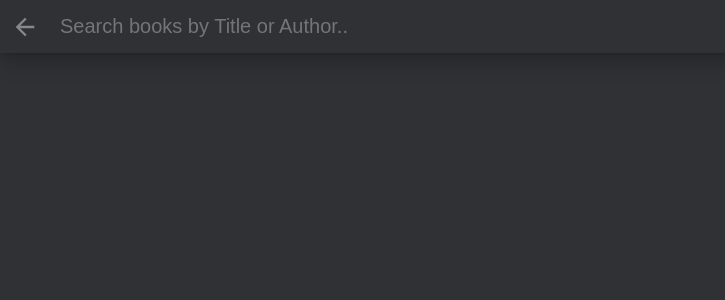
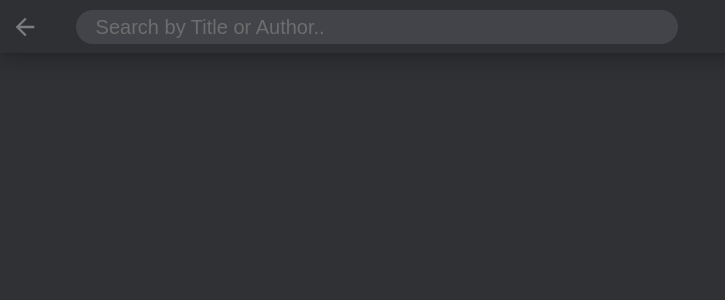
Before and after one commit to bantabanta/legerelibrum, a React (Create React App) app: page /search in a window 1280 px wide. Shown: the top 300 px of the page, without its empty margins (0-725 px from the left). Built offline with nearby package versions, Linux system fonts and the light colour scheme; no server answers.

Commit message:
feat: add visible search bar on search page
add a responsive visible search bar on the search page, with an opaque fixed 'navbar'

```diff
--- a/src/components/SearchBooksBar.js
+++ b/src/components/SearchBooksBar.js
@@ -11,7 +11,7 @@ const SearchBooksBar = ({ query, onUpdateQuery }) => {
         <input
           type="text"
           value={query}
-          placeholder="Search books by Title or Author.."
+          placeholder="Search by Title or Author.."
           onChange={(event) => onUpdateQuery(event.target.value)}
         />
       </div>
--- a/src/components/SearchBooksResults.js
+++ b/src/components/SearchBooksResults.js
@@ -43,12 +43,24 @@ const SearchBooksResults = ({
                 Sorry, there are no results for '<strong>{query}</strong>'..
                 <button onClick={() => onUpdateQuery('')}>Clear search</button>
               </div><br></br>
-              <span>Suggestions:</span>
+              <p>Suggestions:</p>
               <ul>
+                <li>Try using a single keyword.</li>
+                <li>Try a more general keyword.</li>
                 <li>Make sure all words are spelled correctly.</li>
-                <li>Try more general keywords.</li>
-                <li>Try fewer keywords.</li>
-              </ul>
+              </ul><br></br>
+              <span>
+                Note: The API used for search functionality
+                is meant for demonstrating software development<br></br>
+                fundamentals of interacting with an API and only works
+                with a limited set of specific search keywords.<br></br>
+              </span><br></br>
+
+              <br></br>
+              <br></br>
+              <br></br>
+              <br></br>
+
             </div>
           )
       }
--- a/src/css/App.css
+++ b/src/css/App.css
@@ -34,7 +34,6 @@ body,
 .bookshelf {
   padding: 0 10px 20px;
 }
-
 @media (min-width: 600px) {
   .bookshelf {
     padding: 0 20px 40px;
@@ -74,6 +73,8 @@ body,
 /* search page */
 
 .search-books-bar {
+  background: #303134;
+  opacity: .9;
   position: fixed;
   width: 100%;
   top: 0;
@@ -82,29 +83,47 @@ body,
   display: flex;
   box-shadow: 0 10px 20px rgba(0, 0, 0, 0.19), 0 0 6px rgba(0, 0, 0, 0.23);
 }
+
 .search-books-input-wrapper {
   flex: 1;
 }
+@media (min-width: 800px) {
+  .search-books-input-wrapper {
+    padding-left: 2%;
+  }
+}
+
+.search-books-input-image {
+  height: 20px;
+}
 
 .search-books-bar input {
-  width: 100%;
-  padding: 15px 10px;
-  font-size: 1.25em;
-  background: grey;
-  background-color: #303134;
+  width: 95%;
+  padding: 6px 20px;
+  margin-top: 10px;
+  border-radius: 3em;
+  font-size: 1.15em;
+  background-color: #46484c;
   color:#c8cdd1;
   font-weight: lighter;
   border: none;
   outline: none;
 }
+@media (min-width: 800px) {
+  .search-books-bar input {
+    width: 50%;
+    height: 34px;
+    font-size: 1.25em;
+  }
+}
 
 .close-search {
   display: block;
+  opacity: .99;
   top: 20px;
   left: 15px;
   width: 50px;
   height: 53px;
-  background: #303134;
   background-image: url("../icons/arrow-back.svg");
   background-position: center;
   background-repeat: no-repeat;
```
Also changed, not shown: src/icons/search.png (added).
